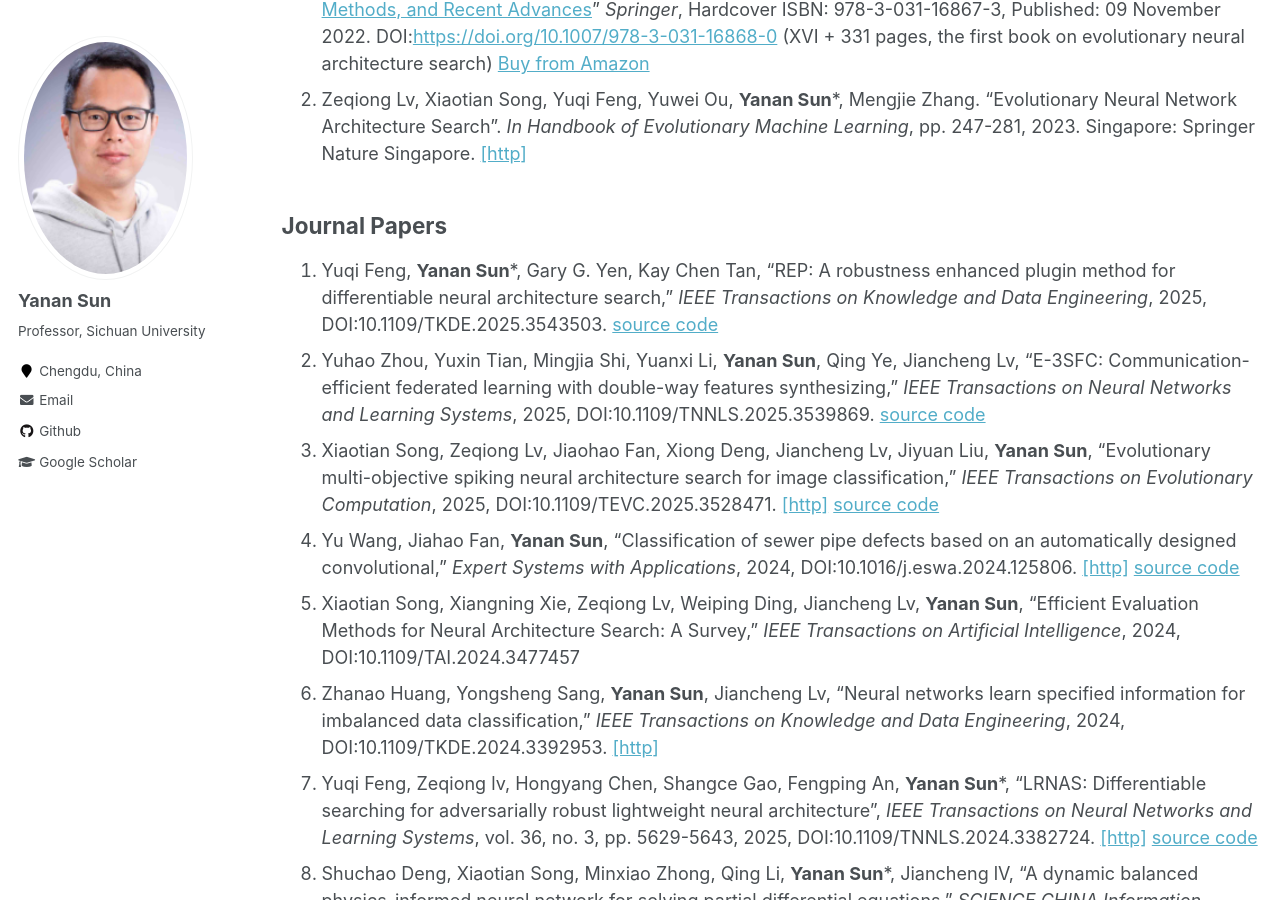
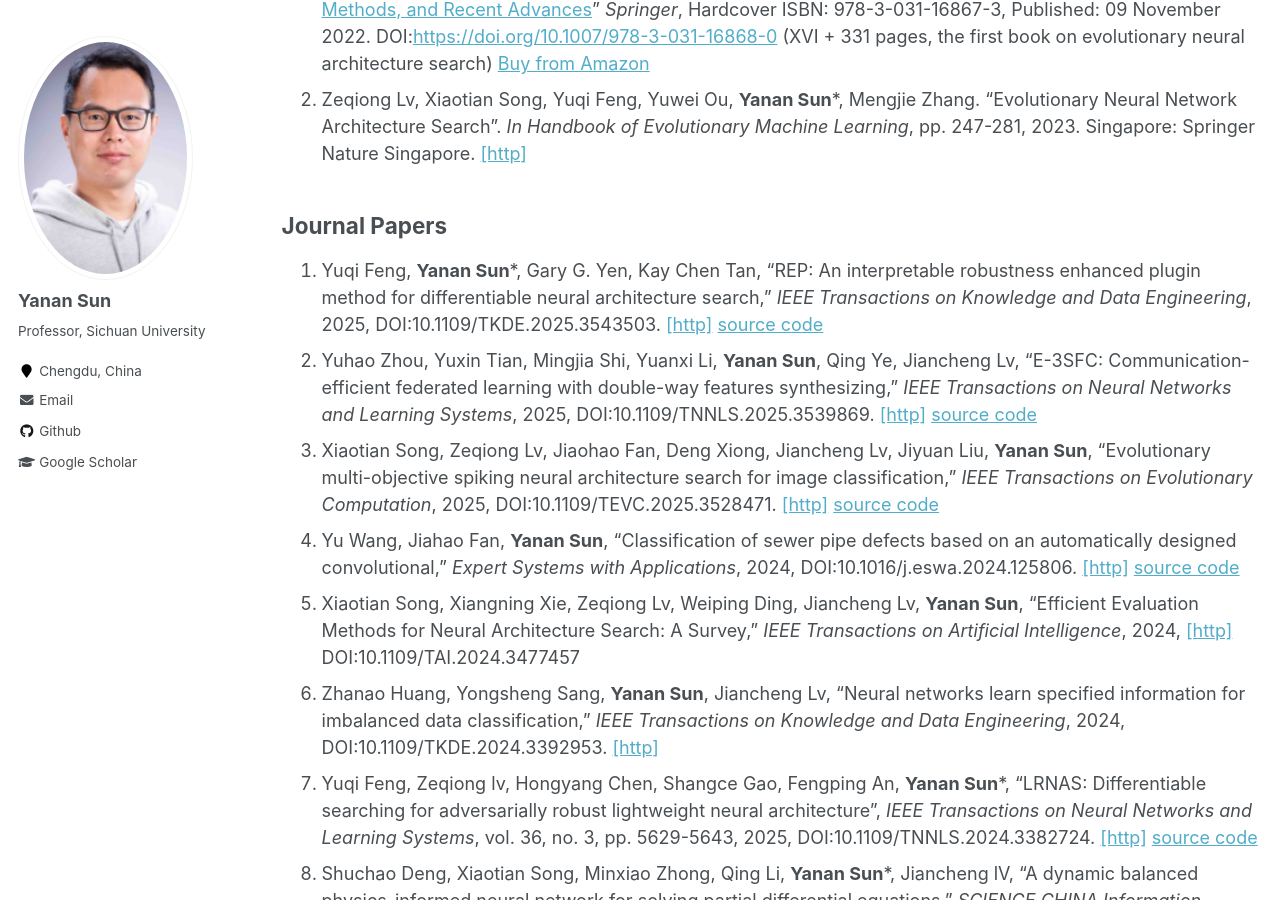
Before and after one commit to yn-sun/yn-sun.github.io, a Jekyll site: the page built from _pages/publications.md, in a window 1280 px wide and 900 px high, scrolled down 312 px. Built offline with Jekyll 4.4.1, drawn with Linux system fonts in a browser that asks for light colours; comment, search, counter and statistics services are not loaded.

Commit message:
Update publications.md

```diff
--- a/_pages/publications.md
+++ b/_pages/publications.md
@@ -11,11 +11,11 @@ author_profile: true
 2. Zeqiong Lv, Xiaotian Song, Yuqi Feng, Yuwei Ou, **Yanan Sun***, Mengjie Zhang. "Evolutionary Neural Network Architecture Search". <i>In Handbook of Evolutionary Machine Learning</i>, pp. 247-281, 2023. Singapore: Springer Nature Singapore. [[http]](https://link.springer.com/content/pdf/10.1007/978-981-99-3814-8.pdf#page=255)
 
 ## Journal Papers
-1. Yuqi Feng, **Yanan Sun***, Gary G. Yen, Kay Chen Tan, "REP: A robustness enhanced plugin method for differentiable neural architecture search," <i>IEEE Transactions on Knowledge and Data Engineering</i>, 2025, DOI:10.1109/TKDE.2025.3543503.  [source code](https://github.com/fyqsama/REP)
-2. Yuhao Zhou, Yuxin Tian, Mingjia Shi, Yuanxi Li, **Yanan Sun**, Qing Ye, Jiancheng Lv, "E-3SFC: Communication-efficient federated learning with double-way features synthesizing," <i>IEEE Transactions on Neural Networks and Learning Systems</i>, 2025, DOI:10.1109/TNNLS.2025.3539869.  [source code](https://github.com/Soptq/e-3sfc)
-3. Xiaotian Song, Zeqiong Lv, Jiaohao Fan, Xiong Deng, Jiancheng Lv, Jiyuan Liu, **Yanan Sun**, "Evolutionary multi-objective spiking neural architecture search for image classification," <i>IEEE Transactions on Evolutionary Computation</i>, 2025, DOI:10.1109/TEVC.2025.3528471. [[http]](https://ieeexplore.ieee.org/document/10838601)  [source code](https://github.com/songxt3/EMO-SNAS)
+1. Yuqi Feng, **Yanan Sun***, Gary G. Yen, Kay Chen Tan, "REP: An interpretable robustness enhanced plugin method for differentiable neural architecture search," <i>IEEE Transactions on Knowledge and Data Engineering</i>, 2025, DOI:10.1109/TKDE.2025.3543503. [[http]](https://ieeexplore.ieee.org/abstract/document/10892073) [source code](https://github.com/fyqsama/REP)
+2. Yuhao Zhou, Yuxin Tian, Mingjia Shi, Yuanxi Li, **Yanan Sun**, Qing Ye, Jiancheng Lv, "E-3SFC: Communication-efficient federated learning with double-way features synthesizing," <i>IEEE Transactions on Neural Networks and Learning Systems</i>, 2025, DOI:10.1109/TNNLS.2025.3539869.  [[http]](https://ieeexplore.ieee.org/abstract/document/10905051) [source code](https://github.com/Soptq/e-3sfc)
+3. Xiaotian Song, Zeqiong Lv, Jiaohao Fan, Deng Xiong, Jiancheng Lv, Jiyuan Liu, **Yanan Sun**, "Evolutionary multi-objective spiking neural architecture search for image classification," <i>IEEE Transactions on Evolutionary Computation</i>, 2025, DOI:10.1109/TEVC.2025.3528471. [[http]](https://ieeexplore.ieee.org/document/10838601)  [source code](https://github.com/songxt3/EMO-SNAS)
 4. Yu Wang, Jiahao Fan, **Yanan Sun**, "Classification of sewer pipe defects based on an automatically designed convolutional," <i>Expert Systems with Applications</i>, 2024, DOI:10.1016/j.eswa.2024.125806. [[http]](https://www.sciencedirect.com/science/article/pii/S0957417424026733)  [source code](https://anonymous.4open.science/r/ASN-26AB/)
-5. Xiaotian Song, Xiangning Xie, Zeqiong Lv, Weiping Ding, Jiancheng Lv, **Yanan Sun**, "Efficient Evaluation Methods for Neural Architecture Search: A Survey," <i>IEEE Transactions on Artificial Intelligence</i>, 2024, DOI:10.1109/TAI.2024.3477457
+5. Xiaotian Song, Xiangning Xie, Zeqiong Lv, Weiping Ding, Jiancheng Lv, **Yanan Sun**, "Efficient Evaluation Methods for Neural Architecture Search: A Survey," <i>IEEE Transactions on Artificial Intelligence</i>, 2024, [[http]](https://ieeexplore.ieee.org/document/10713213)  DOI:10.1109/TAI.2024.3477457
 6. Zhanao Huang, Yongsheng Sang, **Yanan Sun**, Jiancheng Lv, "Neural networks learn specified information for imbalanced data classification," <i>IEEE Transactions on Knowledge and Data Engineering</i>, 2024, DOI:10.1109/TKDE.2024.3392953. [[http]](https://ieeexplore.ieee.org/abstract/document/10508073)
 7. Yuqi Feng, Zeqiong lv, Hongyang Chen, Shangce Gao, Fengping An, **Yanan Sun***, "LRNAS: Differentiable searching for adversarially robust lightweight neural architecture", <i>IEEE Transactions on Neural Networks and Learning Systems</i>, vol. 36, no. 3, pp. 5629-5643, 2025, DOI:10.1109/TNNLS.2024.3382724. [[http]](https://ieeexplore.ieee.org/document/10490151)  [source code](https://github.com/fyqsama/LRNAS)
 8. Shuchao Deng, Xiaotian Song, Minxiao Zhong, Qing Li, **Yanan Sun***, Jiancheng lV, "A dynamic balanced physics-informed neural network for solving partial differential equations," <i>SCIENCE CHINA Information Sciences</i>, 2024, DOI:10.1360/SSI-2023-0195. (In Chinese) [[http]](http://engine.scichina.com/doi/10.1360/SSI-2023-0195)   [source code](https://github.com/Xiaojiuwo168/DBPINN/)
```
